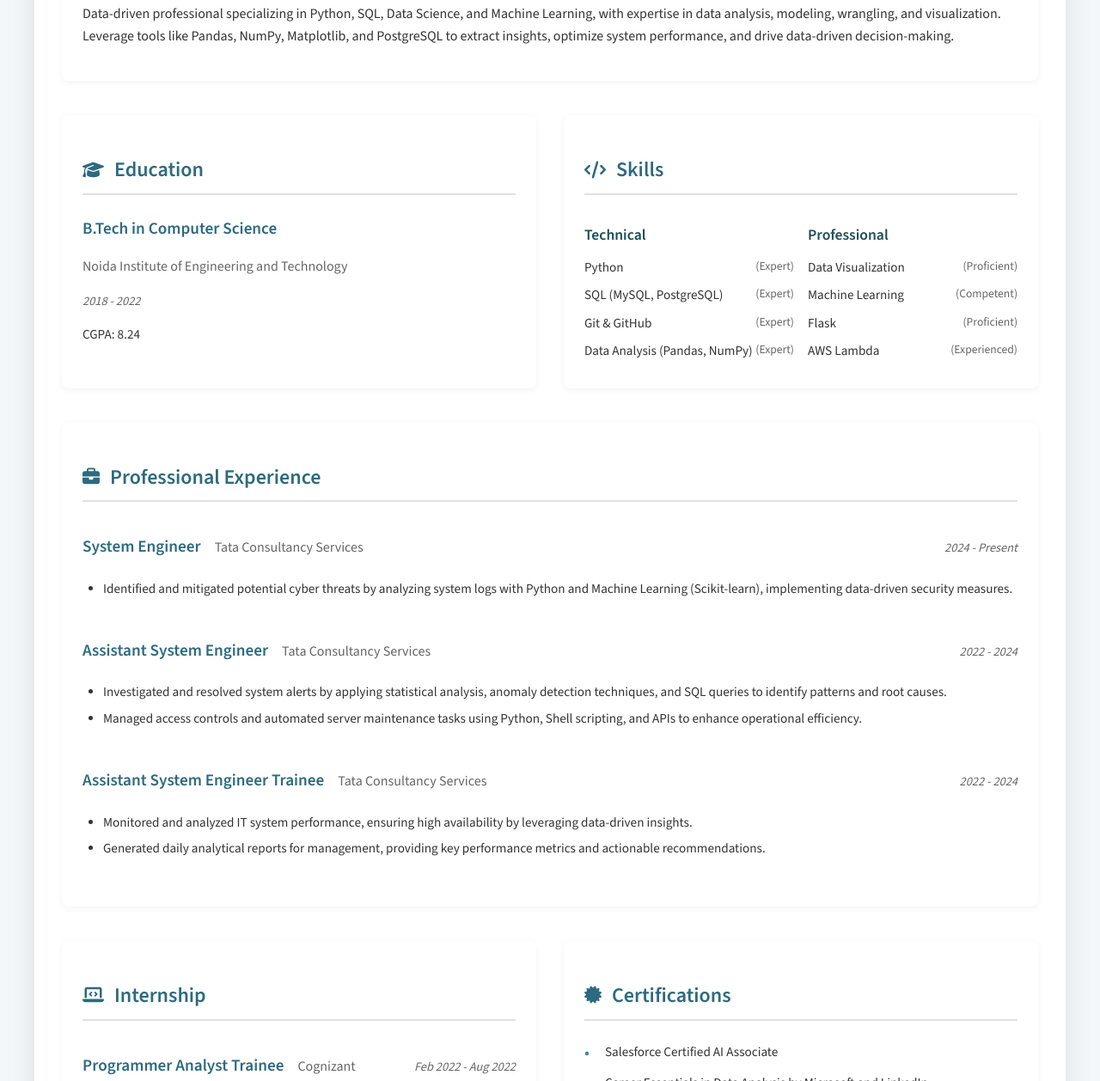
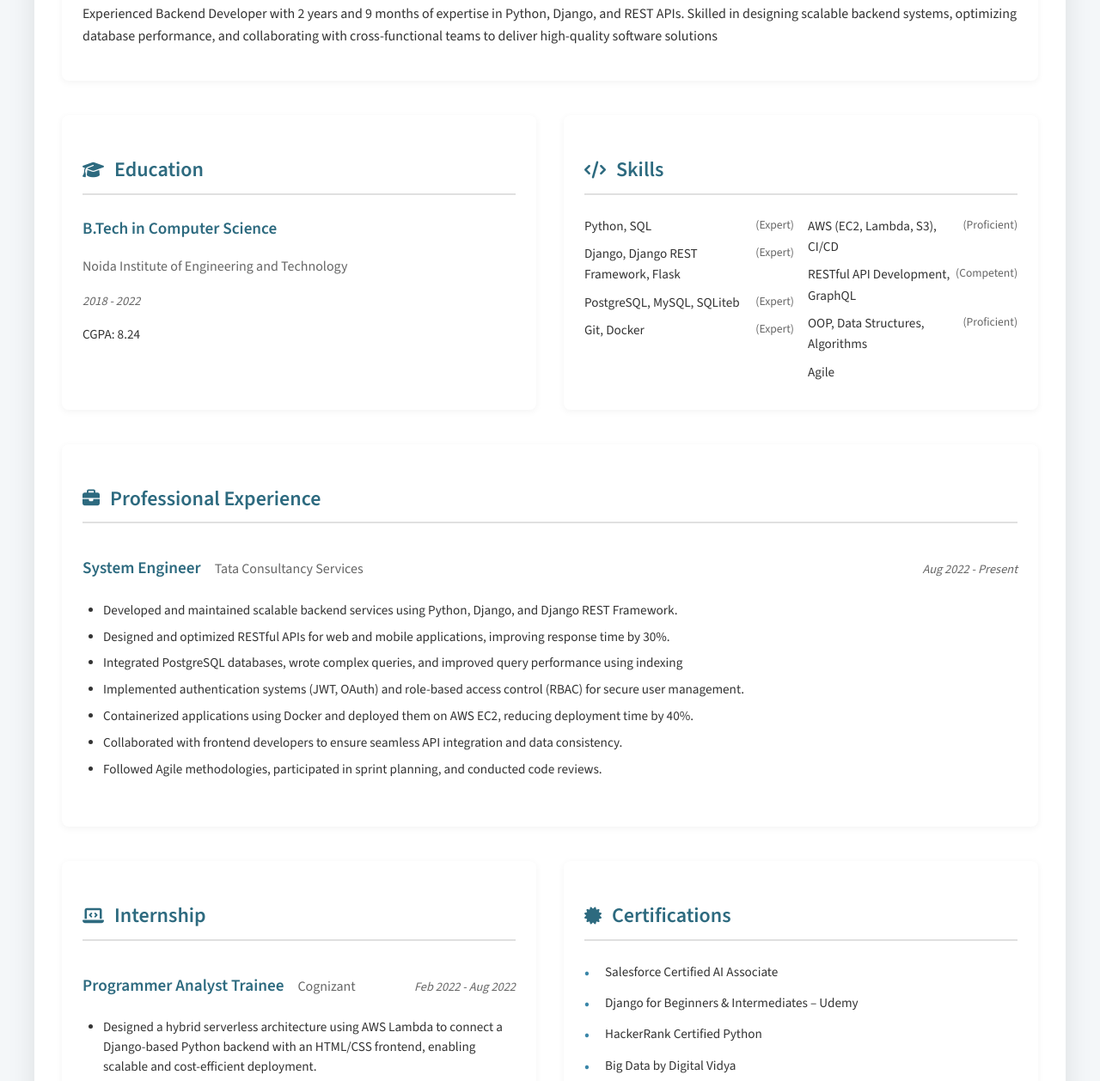
Before and after one commit to Neerajbhardwaj1111/Resume, a plain HTML site: page index.html in a window 1280 px wide. Shown: the part 385-1643 px from the top of the page at 86% size. Drawn offline with nearby package versions, Linux system fonts and the light colour scheme.

Commit message:
Update index.html

```diff
--- a/index.html
+++ b/index.html
@@ -351,7 +351,7 @@
                 <div class="contact-info">
                     <span><i class="fas fa-envelope"></i> <a href="mailto:bhardwajneeraj501@gmail.com">bhardwajneeraj501@gmail.com</a></span>
                     <span><i class="fas fa-phone"></i> +91-9899261111</span>
-                    <span><i class="fab fa-linkedin"></i> <a href="https://www.linkedin.com/in/neeraj-bhardwaj-85b627169" target="_blank">linkedin.com/in/neeraj-bhardwaj</a></span>
+                    <span><i class="fab fa-linkedin"></i> <a href="https://www.linkedin.com/in/neeraj-bhardwaj-85b627169" target="_blank">https://www.linkedin.com/in/bhardwajneeraj1/</a></span>
                 </div>
             </div>
         </header>
@@ -359,7 +359,7 @@
         <main>
             <section id="profile-summary">
                 <h2><i class="fas fa-user-tie"></i> Profile Summary</h2>
-                <p>Data-driven professional specializing in Python, SQL, Data Science, and Machine Learning, with expertise in data analysis, modeling, wrangling, and visualization. Leverage tools like Pandas, NumPy, Matplotlib, and PostgreSQL to extract insights, optimize system performance, and drive data-driven decision-making.</p>
+                <p> Experienced Backend Developer with 2 years and 9 months of expertise in Python, Django, and REST APIs. Skilled in designing scalable backend systems, optimizing database performance, and collaborating with cross-functional teams to deliver high-quality software solutions</p>
             </section>
 
             <div class="two-column">
@@ -377,21 +377,21 @@
                     <h2><i class="fas fa-code"></i> Skills</h2>
                     <div class="skills-container">
                         <div class="skill-category">
-                            <h3>Technical</h3>
+
                             <ul>
-                                <li><span class="skill-name">Python</span> <span class="skill-level">(Expert)</span></li>
-                                <li><span class="skill-name">SQL (MySQL, PostgreSQL)</span> <span class="skill-level">(Expert)</span></li>
-                                <li><span class="skill-name">Git & GitHub</span> <span class="skill-level">(Expert)</span></li>
-                                <li><span class="skill-name">Data Analysis (Pandas, NumPy)</span> <span class="skill-level">(Expert)</span></li>
+                                <li><span class="skill-name">Python, SQL</span> <span class="skill-level">(Expert)</span></li>
+                                <li><span class="skill-name">Django, Django REST Framework, Flask</span> <span class="skill-level">(Expert)</span></li>
+                                <li><span class="skill-name">PostgreSQL, MySQL, SQLiteb</span> <span class="skill-level">(Expert)</span></li>
+                                <li><span class="skill-name">Git, Docker</span> <span class="skill-level">(Expert)</span></li>
                             </ul>
                         </div>
                         <div class="skill-category">
-                            <h3>Professional</h3>
+
                             <ul>
-                                <li><span class="skill-name">Data Visualization</span> <span class="skill-level">(Proficient)</span></li>
-                                <li><span class="skill-name">Machine Learning</span> <span class="skill-level">(Competent)</span></li>
-                                <li><span class="skill-name">Flask</span> <span class="skill-level">(Proficient)</span></li>
-                                <li><span class="skill-name">AWS Lambda</span> <span class="skill-level">(Experienced)</span></li>
+                                <li><span class="skill-name">AWS (EC2, Lambda, S3), CI/CD</span> <span class="skill-level">(Proficient)</span></li>
+                                <li><span class="skill-name">RESTful API Development, GraphQL </span> <span class="skill-level">(Competent)</span></li>
+                                <li><span class="skill-name">OOP, Data Structures, Algorithms</span> <span class="skill-level">(Proficient)</span></li>
+                                <li><span class="skill-name"> Agile</span> <span class="skill-level"></span></li>
                             </ul>
                         </div>
                     </div>
@@ -404,36 +404,22 @@
                     <div class="exp-header">
                         <h3>System Engineer</h3>
                         <p class="company">Tata Consultancy Services</p>
-                        <p class="date">2024 - Present</p>
+                        <p class="date">Aug 2022 - Present</p>
                     </div>
                     <ul>
-                        <li>Identified and mitigated potential cyber threats by analyzing system logs with Python and Machine Learning (Scikit-learn), implementing data-driven security measures.</li>
+                        <li>Developed and maintained scalable backend services using Python, Django, and Django REST Framework.</li>
+                        <li>Designed and optimized RESTful APIs for web and mobile applications, improving response time by 30%.</li>
+                        <li>Integrated PostgreSQL databases, wrote complex queries, and improved query performance using indexing</li>
+                        <li>Implemented authentication systems (JWT, OAuth) and role-based access control (RBAC) for secure user management.</li>
+                        <li>Containerized applications using Docker and deployed them on AWS EC2, reducing deployment time by 40%.</li>
+                        <li>Collaborated with frontend developers to ensure seamless API integration and data consistency.</li>
+                        <li>Followed Agile methodologies, participated in sprint planning, and conducted code reviews.</li>
                     </ul>
                 </div>
 
-                <div class="experience-item">
-                    <div class="exp-header">
-                        <h3>Assistant System Engineer</h3>
-                        <p class="company">Tata Consultancy Services</p>
-                        <p class="date">2022 - 2024</p>
-                    </div>
-                    <ul>
-                        <li>Investigated and resolved system alerts by applying statistical analysis, anomaly detection techniques, and SQL queries to identify patterns and root causes.</li>
-                        <li>Managed access controls and automated server maintenance tasks using Python, Shell scripting, and APIs to enhance operational efficiency.</li>
-                    </ul>
-                </div>
 
-                <div class="experience-item">
-                    <div class="exp-header">
-                        <h3>Assistant System Engineer Trainee</h3>
-                        <p class="company">Tata Consultancy Services</p>
-                        <p class="date">2022 - 2024</p>
-                    </div>
-                    <ul>
-                        <li>Monitored and analyzed IT system performance, ensuring high availability by leveraging data-driven insights.</li>
-                        <li>Generated daily analytical reports for management, providing key performance metrics and actionable recommendations.</li>
-                    </ul>
-                </div>
+
+
             </section>
 
             <div class="two-column">
@@ -446,8 +432,8 @@
                             <p class="date">Feb 2022 - Aug 2022</p>
                         </div>
                         <ul>
-                            <li>Designed a serverless system using AWS Lambda to connect Python backend with HTML & CSS frontend.</li>
-                            <li>Integrated API Gateway with AWS Lambda for efficient data transfer and retrieval.</li>
+                            <li>Designed a hybrid serverless architecture using AWS Lambda to connect a Django-based Python backend with an HTML/CSS frontend, enabling scalable and cost-efficient deployment.</li>
+                            <li>Integrated AWS API Gateway with Django Lambda handlers to facilitate secure and efficient data exchange between the frontend and backend through RESTful endpoints.</li>
                         </ul>
                     </div>
                 </section>
@@ -456,7 +442,7 @@
                     <h2><i class="fas fa-certificate"></i> Certifications</h2>
                     <ul class="cert-list">
                         <li>Salesforce Certified AI Associate</li>
-                        <li>Career Essentials in Data Analysis by Microsoft and LinkedIn</li>
+                        <li>Django for Beginners & Intermediates – Udemy</li>
                         <li>HackerRank Certified Python</li>
                         <li>Big Data by Digital Vidya</li>
                     </ul>
```
